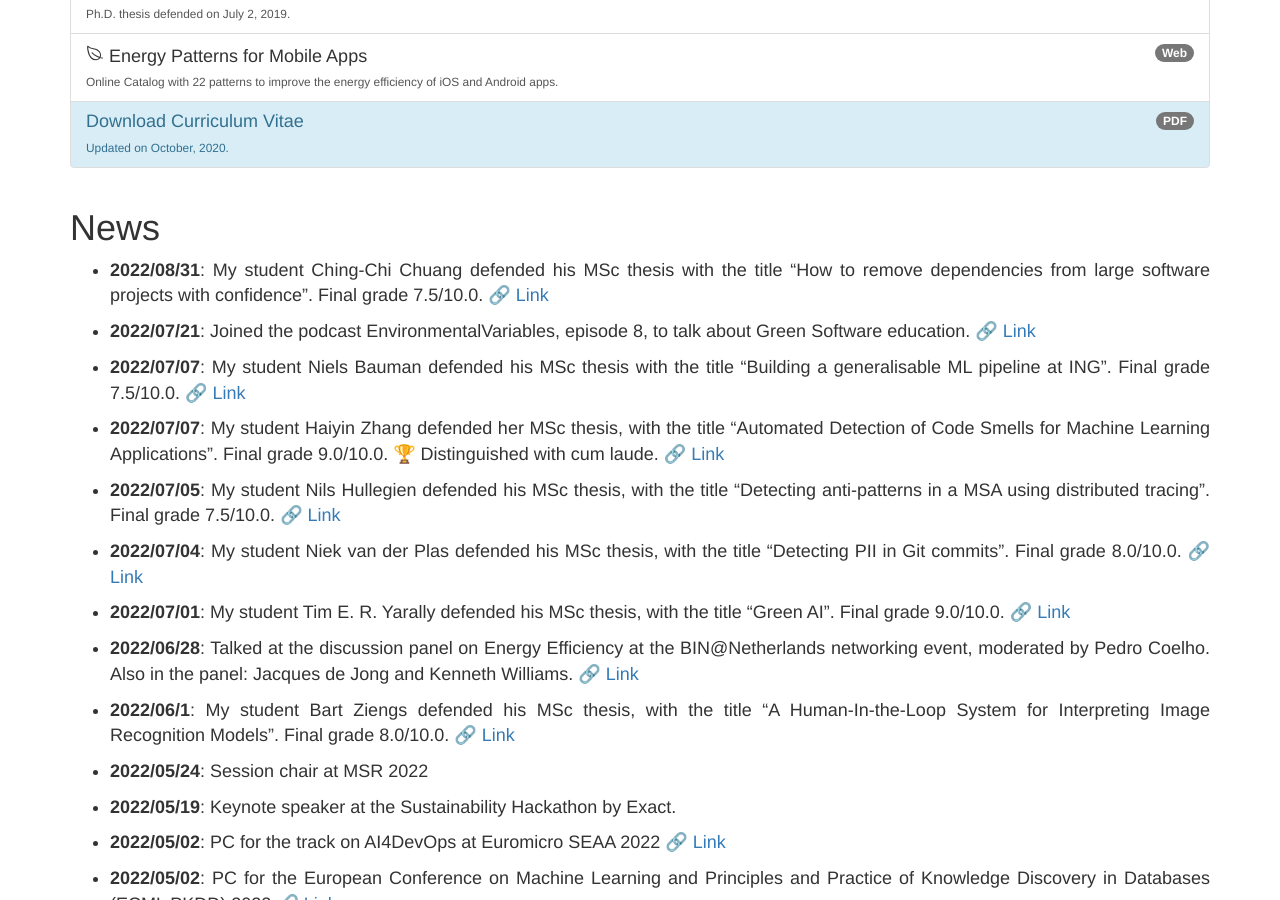
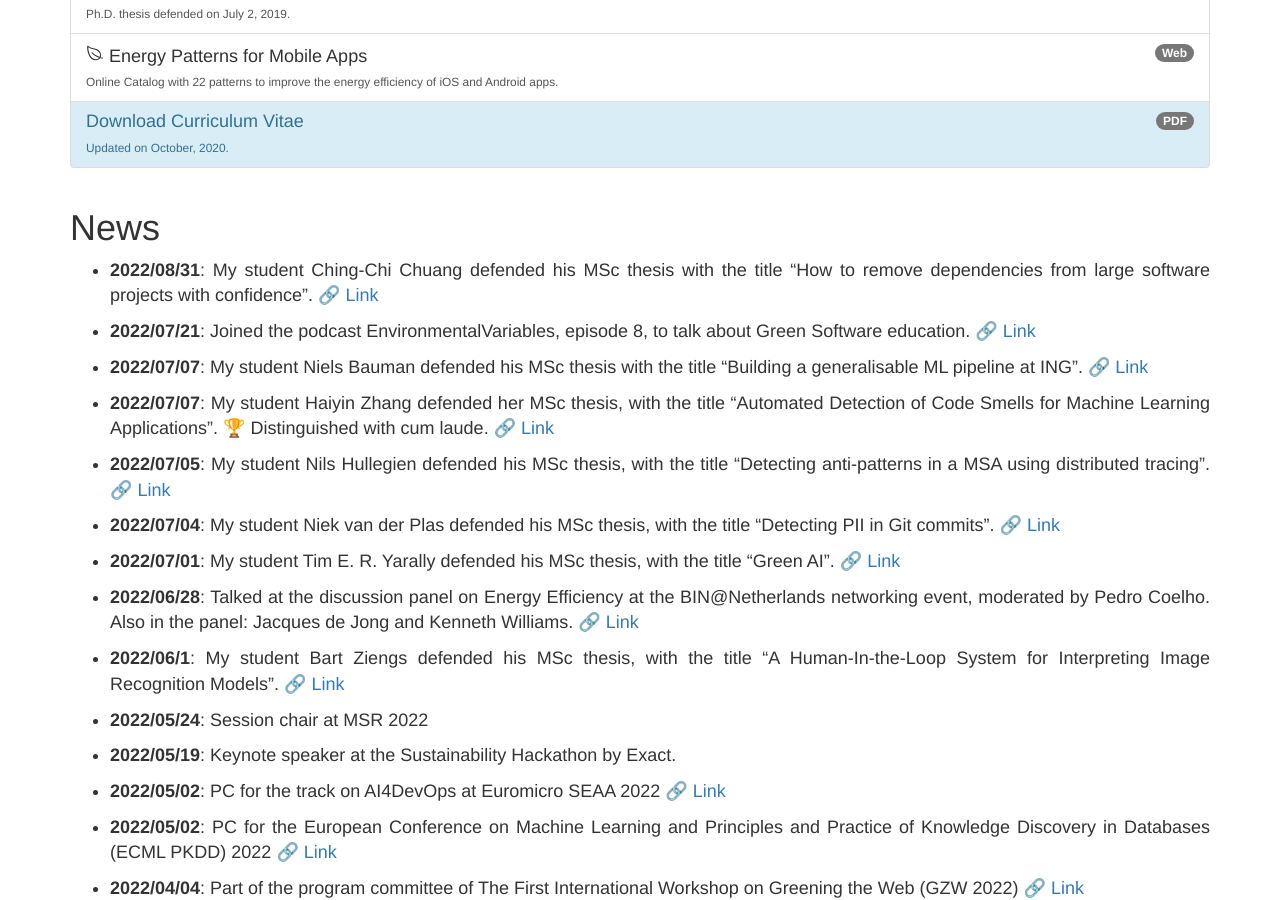
Before and after one commit to luiscruz/luiscruz.github.io, a Jekyll site: the page built from index.md, in a window 1280 px wide and 900 px high, scrolled down 553 px. Built offline with Jekyll 4.4.1, drawn with Linux system fonts in a browser that asks for light colours.

Commit message:
updates: fix grades gdpr

```diff
--- a/_data/updates.yml
+++ b/_data/updates.yml
@@ -1,29 +1,29 @@
-- msg: "My student Ching-Chi Chuang defended his MSc thesis with the title \"How to remove dependencies from large software projects with confidence\". Final grade 7.5/10.0."
+- msg: "My student Ching-Chi Chuang defended his MSc thesis with the title \"How to remove dependencies from large software projects with confidence\"."
   date: 2022/08/31
   link: "http://resolver.tudelft.nl/uuid:b2985d05-8663-4247-9678-ee8b5bba12ad"
 - msg: "Joined the podcast EnvironmentalVariables, episode 8, to talk about Green Software education."
   date: 2022/07/21
   link: "https://podcasts.bcast.fm/e/28xmrq9n-how-do-we-teach-green-software"
-- msg: "My student Niels Bauman defended his MSc thesis with the title \"Building a generalisable ML pipeline at ING\". Final grade 7.5/10.0."
+- msg: "My student Niels Bauman defended his MSc thesis with the title \"Building a generalisable ML pipeline at ING\"."
   date: 2022/07/07
   link: "http://resolver.tudelft.nl/uuid:35c850eb-1d03-4185-a8c5-4469b2112327"
-- msg: "My student Haiyin Zhang defended her MSc thesis, with the title \"Automated Detection of Code Smells for Machine Learning Applications\". Final grade 9.0/10.0. 🏆 Distinguished with cum laude."
+- msg: "My student Haiyin Zhang defended her MSc thesis, with the title \"Automated Detection of Code Smells for Machine Learning Applications\". 🏆 Distinguished with cum laude."
   date: 2022/07/07
   badge: Cum Laude distinction
   link: "http://resolver.tudelft.nl/uuid:bd2b288e-08f9-4200-92c8-ee48bfff9408"
-- msg: "My student Nils Hullegien defended his MSc thesis, with the title \"Detecting anti-patterns in a MSA using distributed tracing\". Final grade 7.5/10.0."
+- msg: "My student Nils Hullegien defended his MSc thesis, with the title \"Detecting anti-patterns in a MSA using distributed tracing\"."
   date: 2022/07/05
   link: "http://resolver.tudelft.nl/uuid:4586d8eb-ee5a-44f5-95be-a8ae36e22c62"
-- msg: "My student Niek van der Plas defended his MSc thesis, with the title \"Detecting PII in Git commits\". Final grade 8.0/10.0."
+- msg: "My student Niek van der Plas defended his MSc thesis, with the title \"Detecting PII in Git commits\"."
   date: 2022/07/04
   link: "http://resolver.tudelft.nl/uuid:fe195c17-ecf5-4811-a987-89f238a6802f"
-- msg: "My student Tim E. R. Yarally defended his MSc thesis, with the title \"Green AI\". Final grade 9.0/10.0."
+- msg: "My student Tim E. R. Yarally defended his MSc thesis, with the title \"Green AI\"."
   date: 2022/07/01
   link: "http://resolver.tudelft.nl/uuid:a3de8838-8e9a-4c70-8a04-a9f296be7c84"
 - msg: "Talked at the discussion panel on Energy Efficiency at the BIN@Netherlands networking event, moderated by Pedro Coelho. Also in the panel: Jacques de Jong and Kenneth Williams."
   date: 2022/06/28
   link: "https://paginas.fe.up.pt/~businessinnovation/site/bin-netherlands/"
-- msg: "My student Bart Ziengs defended his MSc thesis, with the title \"A Human-In-the-Loop System for Interpreting Image Recognition Models\". Final grade 8.0/10.0."
+- msg: "My student Bart Ziengs defended his MSc thesis, with the title \"A Human-In-the-Loop System for Interpreting Image Recognition Models\"."
   date: 2022/06/1
   link: "http://resolver.tudelft.nl/uuid:6ebbdf05-e37d-45b9-b0ad-1844c9d7f298"
 - msg: "Session chair at MSR 2022"
```
